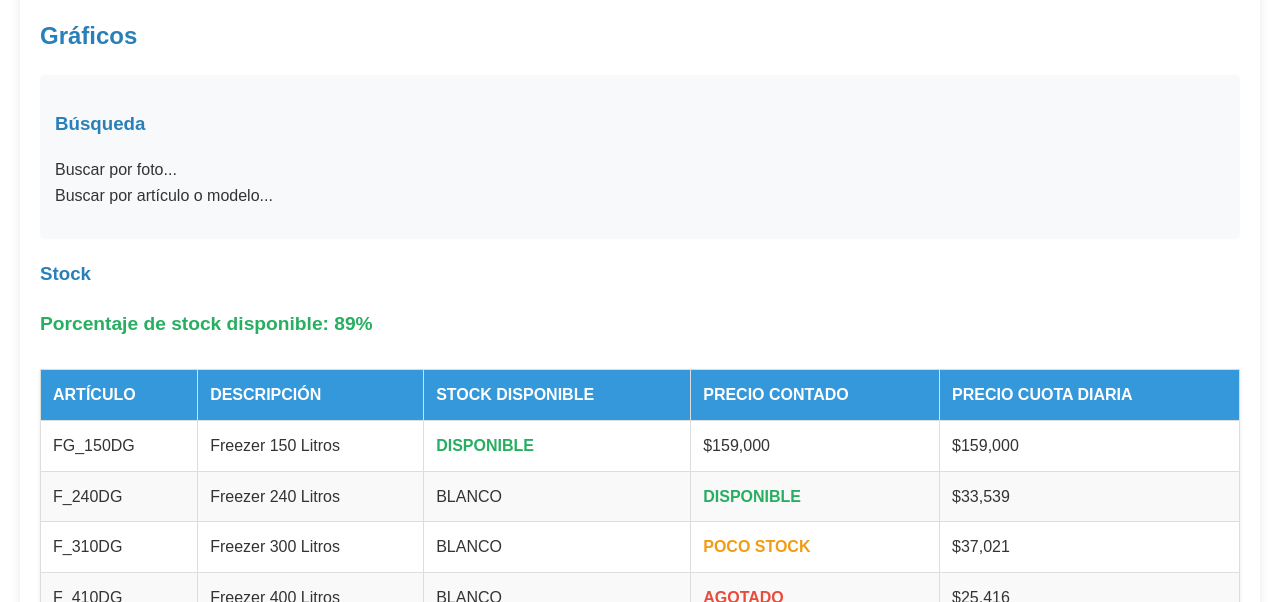
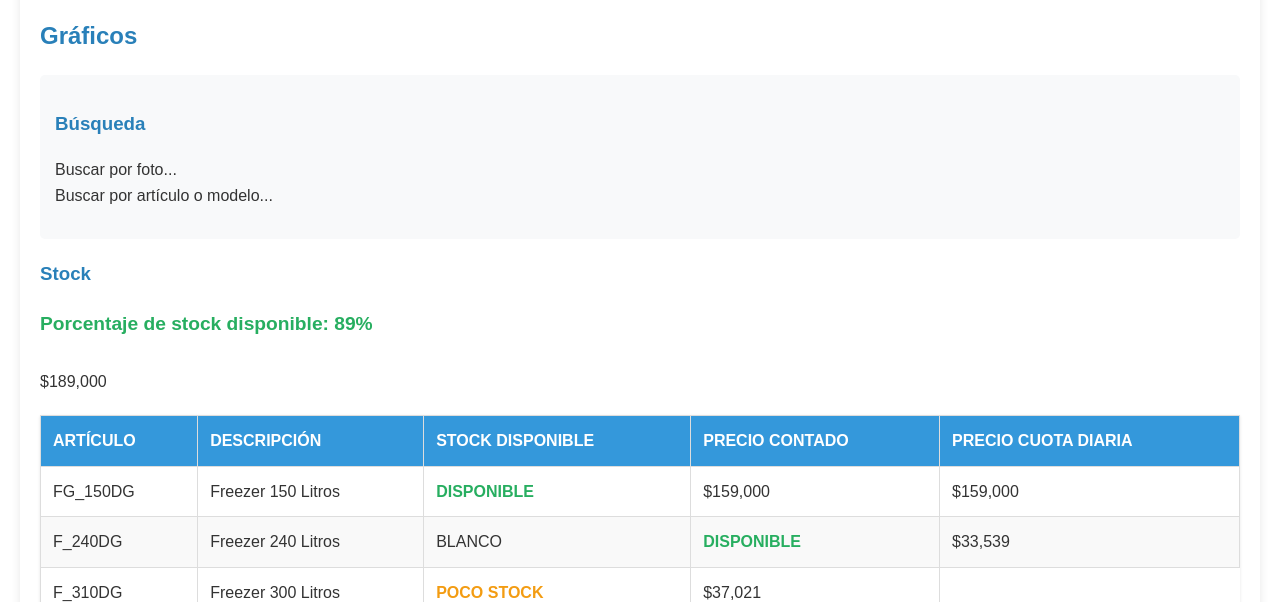
Before and after one commit to ginopuchi04/wowdigitalstock, a plain HTML site: page index.html in a window 1280 px wide. Shown: the part 198-800 px from the top of the page. Drawn offline with Linux system fonts and the light colour scheme; files whose address does not match are found by name.

Commit message:
Update index.html

```diff
--- a/index.html
+++ b/index.html
@@ -59,8 +59,8 @@
                     <tr>
                         <td>F_310DG</td>
                         <td>Freezer 300 Litros</td>
-                        <td>BLANCO</td>
-                        <td class="low-stock">POCO STOCK</td>
+                        <td class="low-stock">POCO STOCK</td
+                        <td>$189,000</td>
                         <td>$37,021</td>
                     </tr>
                     <tr>
```
